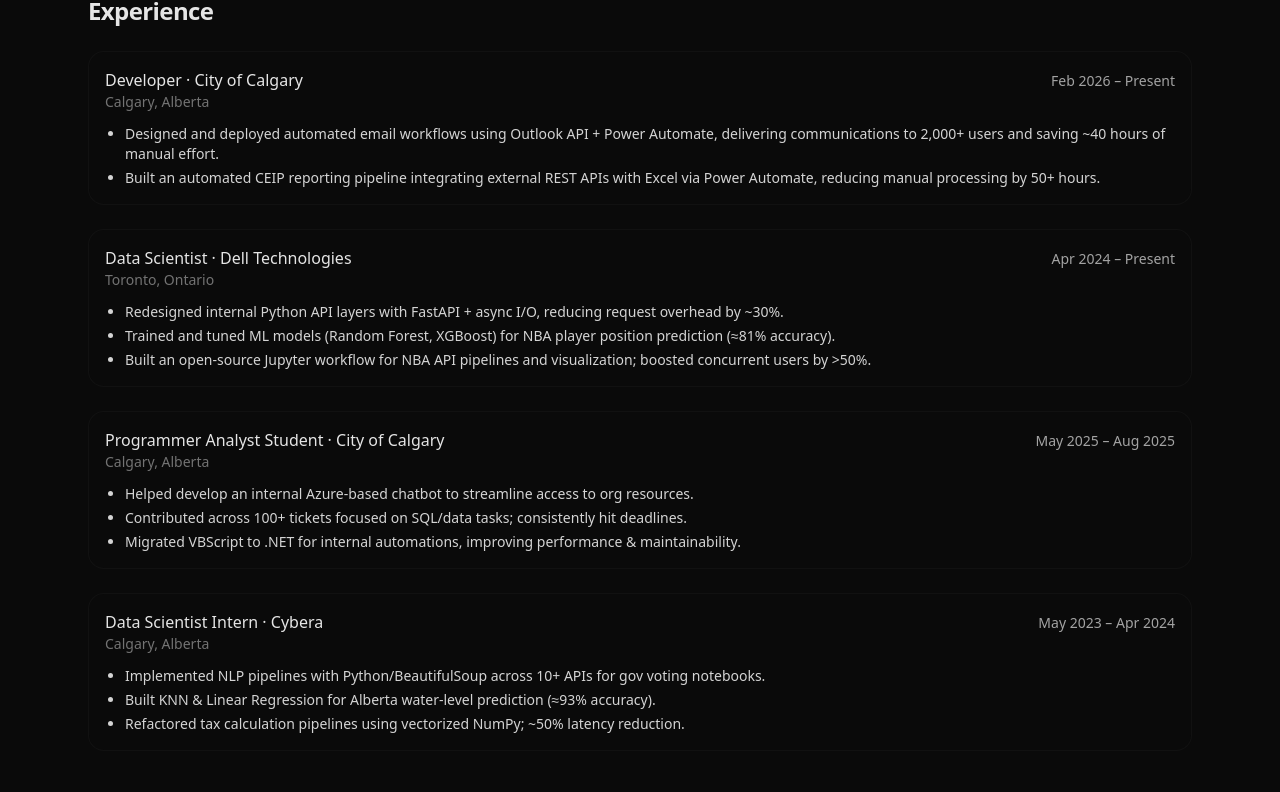
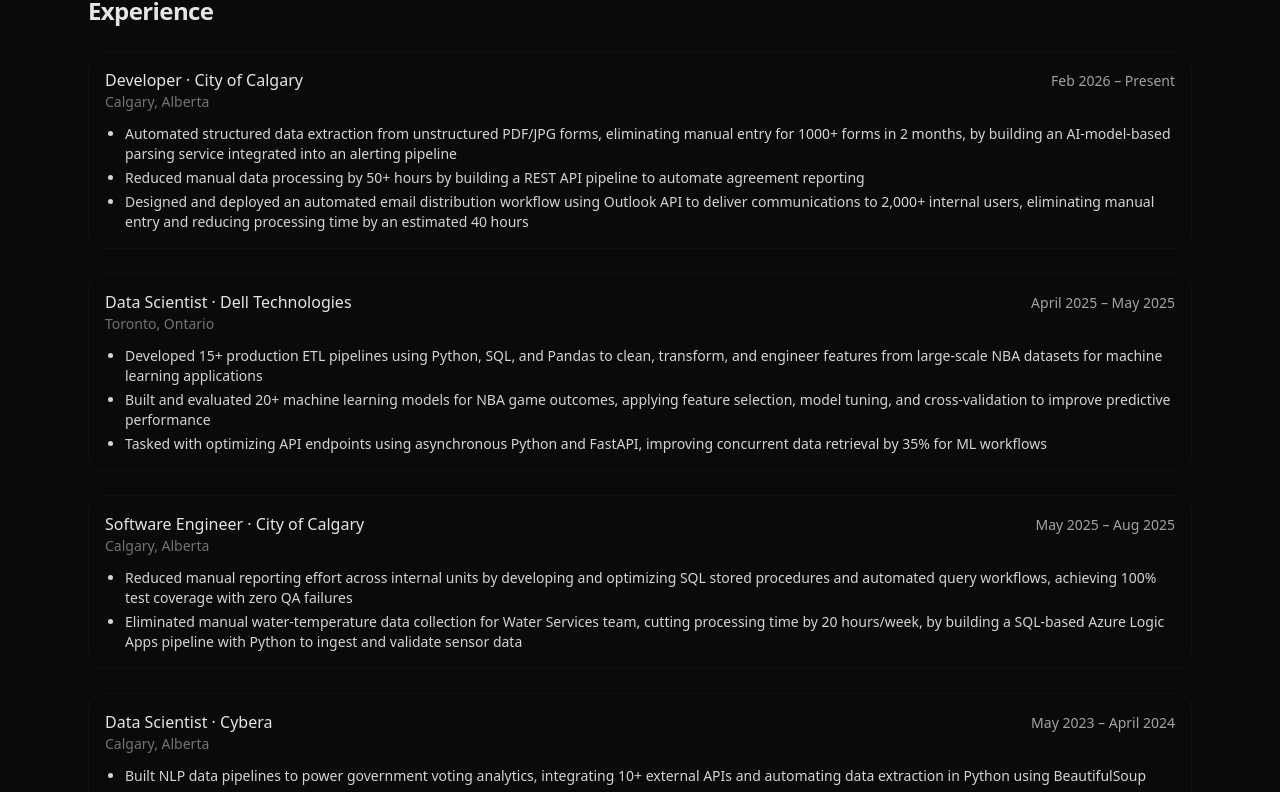
Before and after one commit to mrbubbleman/eric-portfolio, a React (Vite) app: page / in a window 1280 px wide. Shown: the part 1379-2171 px from the top of the page. Built offline with nearby package versions, Linux system fonts and the light colour scheme.

Commit message:
updated resume

```diff
--- a/src/Portfolio.tsx
+++ b/src/Portfolio.tsx
@@ -63,40 +63,40 @@
     location: "Calgary, Alberta",
     period: "Feb 2026 – Present",
     bullets: [
-      "Designed and deployed automated email workflows using Outlook API + Power Automate, delivering communications to 2,000+ users and saving ~40 hours of manual effort.",
-      "Built an automated CEIP reporting pipeline integrating external REST APIs with Excel via Power Automate, reducing manual processing by 50+ hours."
+      "Automated structured data extraction from unstructured PDF/JPG forms, eliminating manual entry for 1000+ forms in 2 months, by building an AI-model-based parsing service integrated into an alerting pipeline",
+      "Reduced manual data processing by 50+ hours by building a REST API pipeline to automate agreement reporting",
+      "Designed and deployed an automated email distribution workflow using Outlook API to deliver communications to 2,000+ internal users, eliminating manual entry and reducing processing time by an estimated 40 hours"
     ]
   },
   {
     role: "Data Scientist",
     company: "Dell Technologies",
     location: "Toronto, Ontario",
-    period: "Apr 2024 – Present",
+    period: "April 2025 – May 2025",
     bullets: [
-      "Redesigned internal Python API layers with FastAPI + async I/O, reducing request overhead by ~30%.",
-      "Trained and tuned ML models (Random Forest, XGBoost) for NBA player position prediction (≈81% accuracy).",
-      "Built an open-source Jupyter workflow for NBA API pipelines and visualization; boosted concurrent users by >50%."
+      "Developed 15+ production ETL pipelines using Python, SQL, and Pandas to clean, transform, and engineer features from large-scale NBA datasets for machine learning applications",
+      "Built and evaluated 20+ machine learning models for NBA game outcomes, applying feature selection, model tuning, and cross-validation to improve predictive performance",
+      "Tasked with optimizing API endpoints using asynchronous Python and FastAPI, improving concurrent data retrieval by 35% for ML workflows"
     ]
   },
   {
-    role: "Programmer Analyst Student",
+    role: "Software Engineer",
     company: "City of Calgary",
     location: "Calgary, Alberta",
     period: "May 2025 – Aug 2025",
     bullets: [
-      "Helped develop an internal Azure-based chatbot to streamline access to org resources.",
-      "Contributed across 100+ tickets focused on SQL/data tasks; consistently hit deadlines.",
-      "Migrated VBScript to .NET for internal automations, improving performance & maintainability."
+      "Reduced manual reporting effort across internal units by developing and optimizing SQL stored procedures and automated query workflows, achieving 100% test coverage with zero QA failures",
+      "Eliminated manual water-temperature data collection for Water Services team, cutting processing time by 20 hours/week, by building a SQL-based Azure Logic Apps pipeline with Python to ingest and validate sensor data",
     ]
   },
   {
-    role: "Data Scientist Intern",
+    role: "Data Scientist",
     company: "Cybera",
     location: "Calgary, Alberta",
-    period: "May 2023 – Apr 2024",
+    period: "May 2023 – April 2024",
     bullets: [
-      "Implemented NLP pipelines with Python/BeautifulSoup across 10+ APIs for gov voting notebooks.",
-      "Built KNN & Linear Regression for Alberta water-level prediction (≈93% accuracy).",
+      "Built NLP data pipelines to power government voting analytics, integrating 10+ external APIs and automating data extraction in Python using BeautifulSoup",
+      "Achieved 93% prediction accuracy for Alberta water levels by developing KNN and linear regression models, packaged as reusable, production-ready Python modules",
       "Refactored tax calculation pipelines using vectorized NumPy; ~50% latency reduction."
     ]
   }
```
Also changed, not shown: index.html (line endings or trailing spaces), 1 other file (tests, documents, lock files or other folders).
